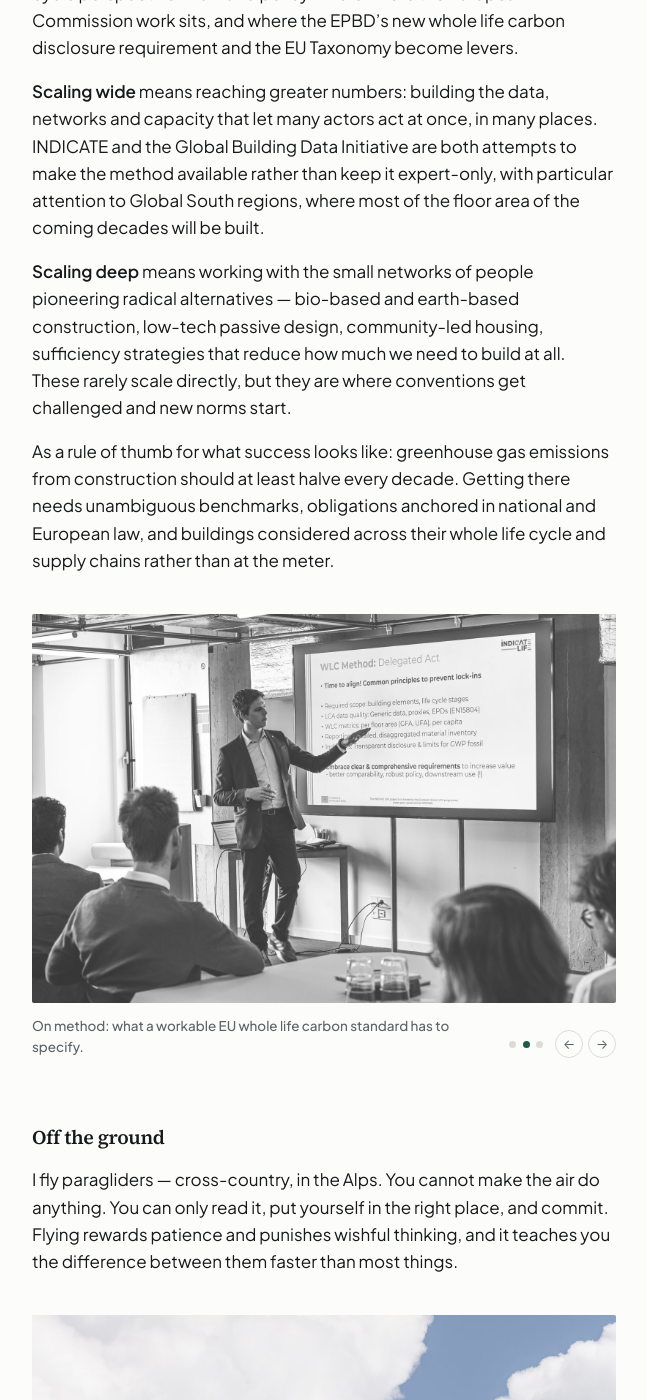
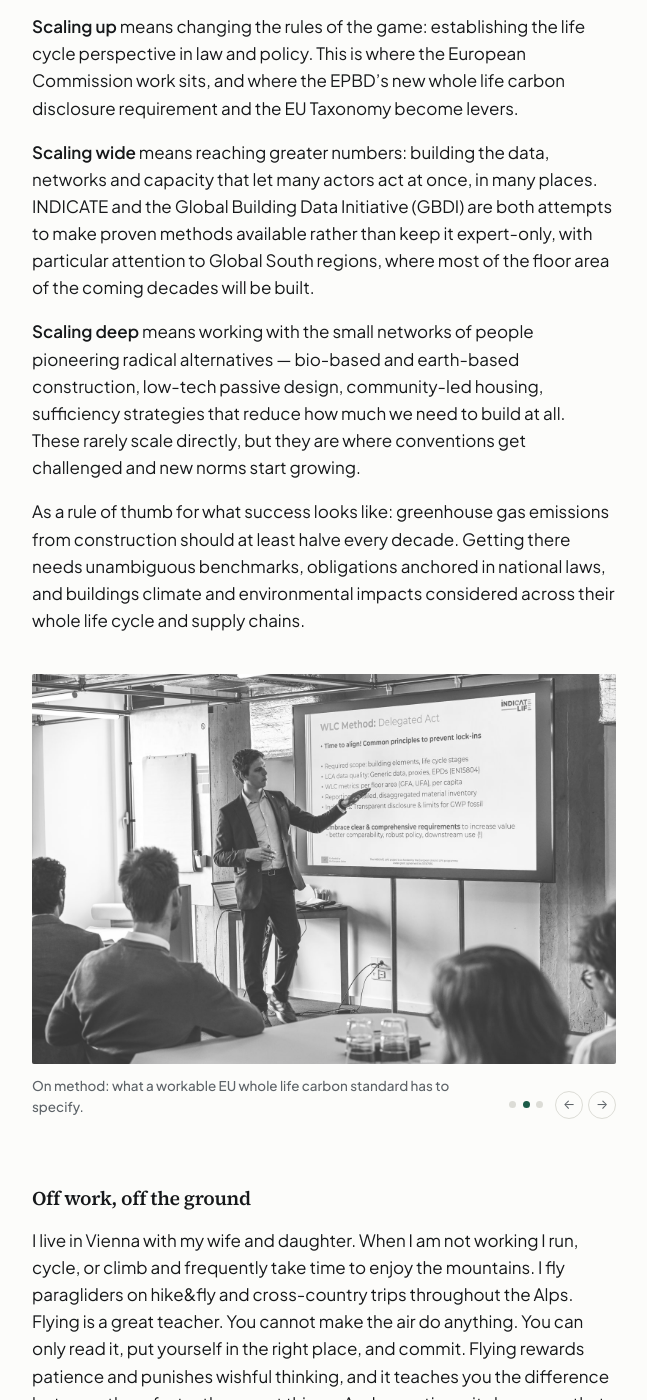
Before and after one commit to mroeck/martinroeck.com, a Jekyll site: the page built from about.md, in a window 1280 px wide and 1400 px high, scrolled down 1098 px. Shown: the whole window, without its empty margins (316-963 px from the left). Built offline with Jekyll 4.4.1, drawn with Linux system fonts in a browser that asks for light colours; some of the changed text lies outside the part shown.

Commit message:
Revise about.md for clarity and personal touch
Updated the content to reflect a more personal narrative and clarified the connection between flying lessons and building practices.

```diff
--- a/about.md
+++ b/about.md
@@ -4,9 +4,7 @@
 permalink: /about/
 ---
 
-<p class="lede">I work on the emissions that buildings cause before anyone
-moves in — and on making that visible early enough to change what gets
-built.</p>
+<p class="lede">I am a scientist who studies how climate change impacts the places we inhabit - and vice versa. My work focuses on the emissions that buildings cause before anyone moves in — and on making that visible early enough to inform where, what, and how we build.</p>
 
 For about fifteen years I have worked at the intersection of digital planning
 processes, sustainable construction and life cycle-based environmental
@@ -38,7 +36,7 @@
 
 **Scaling wide** means reaching greater numbers: building the data, networks
 and capacity that let many actors act at once, in many places. INDICATE and
-the Global Building Data Initiative are both attempts to make the method
+the Global Building Data Initiative (GBDI) are both attempts to make proven methods
 available rather than keep it expert-only, with particular attention to Global
 South regions, where most of the floor area of the coming decades will be
 built.
@@ -47,29 +45,26 @@
 radical alternatives — bio-based and earth-based construction, low-tech
 passive design, community-led housing, sufficiency strategies that reduce how
 much we need to build at all. These rarely scale directly, but they are where
-conventions get challenged and new norms start.
+conventions get challenged and new norms start growing.
 
 As a rule of thumb for what success looks like: greenhouse gas emissions from
 construction should at least halve every decade. Getting there needs
-unambiguous benchmarks, obligations anchored in national and European law, and
-buildings considered across their whole life cycle and supply chains rather
-than at the meter.
+unambiguous benchmarks, obligations anchored in national laws, and
+buildings climate and environmental impacts considered across their whole life cycle and supply chains.
 
 {% include carousel.html group="work" ratio="3 / 2" label="At work" %}
 
-## Off the ground
+## Off work, off the ground
 
-I fly paragliders — cross-country, in the Alps. You cannot make the air do
-anything. You can only read it, put yourself in the right place, and commit.
+I live in Vienna with my wife and daughter. When I am not working I run, cycle, or climb and frequently take time to enjoy the mountains. I fly paragliders on hike&fly and cross-country trips throughout the Alps. Flying is a great teacher. You cannot make the air do anything. You can only read it, put yourself in the right place, and commit.
 Flying rewards patience and punishes wishful thinking, and it teaches you the
-difference between them faster than most things.
+difference between them faster than most things. And sometimes it shows you that magic can happen.
 
 {% include carousel.html group="outdoors" ratio="4 / 5" label="Flying" %}
 
-## Ten lessons from the air
+## Some lessons from the air
 
-Much of what the mountains teach transfers directly to the work of changing
-how we build.
+Much of what the mountains and flying teaches transfers directly to my work of trying to inform better ways of buildings and the collective efforts for systemic transformation at large.
 
 <dl class="lessons">
 
@@ -97,10 +92,6 @@
 gliders around you to optimise your own line. Research works the same way:
 consortia, shared data and open methods let everyone see where the lift is.</dd>
 
-<dt>Trust the process</dt>
-<dd>Conditions reward method over improvisation, even when the method is
-slow and the day looks unpromising.</dd>
-
 <dt>Choose a challenge that fits your passion</dt>
 <dd>Not everyone has to do everything. Reviewing your own aspirations and
 possibilities honestly, and asking where your passion aligns with impact, is
@@ -126,9 +117,6 @@
 highly attentive, reading the landscape, watching nature's indications,
 carefully feeling the signals of the wing. And often, somehow, suddenly, a
 small lift turns into a persistent one, a thermal breaks through an
-inversion, and within moments you are back at cloudbase.</dd>
+inversion, and within moments you may be back at cloudbase.</dd>
 
 </dl>
-
-When I am not flying I cycle, climb and go to the mountains. I live in Vienna
-with my wife and daughter.
```
